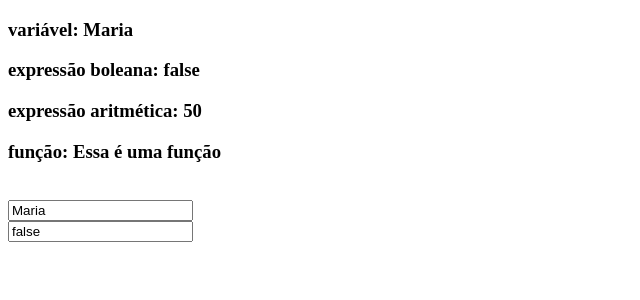
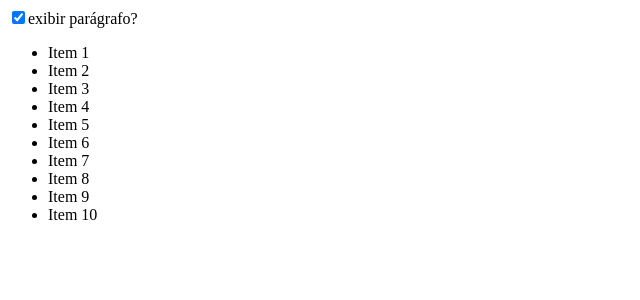
Before and after one commit to vicente-psp/angular-14-basic, an Angular app: page / in a window 1280 px wide. Shown: the top 300 px of the page, without its empty margins (0-640 px from the left). Built offline with nearby package versions, Linux system fonts and the light colour scheme.

Commit message:
feat: implements ngif directive examples

```diff
--- a/src/app/app.component.html
+++ b/src/app/app.component.html
@@ -1 +1,2 @@
-<app-example01-interpolation></app-example01-interpolation>
+<!-- <app-example01-interpolation></app-example01-interpolation> -->
+<app-ngif></app-ngif>
--- /dev/null
+++ b/src/app/example06-directives/ngif/ngif.component.html
@@ -0,0 +1,16 @@
+<input type="checkbox" [(ngModel)]="isShow">exibir parágrafo?
+<ul *ngIf="isShow; else elseShow;">
+  <li>Item 1</li>
+  <li>Item 2</li>
+  <li>Item 3</li>
+  <li>Item 4</li>
+  <li>Item 5</li>
+  <li>Item 6</li>
+  <li>Item 7</li>
+  <li>Item 8</li>
+  <li>Item 9</li>
+  <li>Item 10</li>
+</ul>
+<ng-template #elseShow>
+  <p>Não há itens!</p>
+</ng-template>
--- /dev/null
+++ b/src/app/example06-directives/ngif/ngif.component.ts
@@ -0,0 +1,23 @@
+import { Component, OnInit } from '@angular/core';
+
+@Component({
+  selector: 'app-ngif',
+  templateUrl: './ngif.component.html',
+  styleUrls: ['./ngif.component.sass']
+})
+export class NgifComponent implements OnInit {
+
+  isShow = true;
+
+  constructor() { }
+
+  ngOnInit(): void {
+    console.log('vai verificar se o isShow é true');
+    if (this.isShow) {
+      console.log('isShow é true');
+    } else {
+      console.log('isShow é false');
+    }
+  }
+
+}
```
Also changed, not shown: src/app/app.module.ts (+6 -2 lines), src/app/example06-directives/ngif/ngif.component.sass (added), 1 other file (tests, documents, lock files or other folders).
